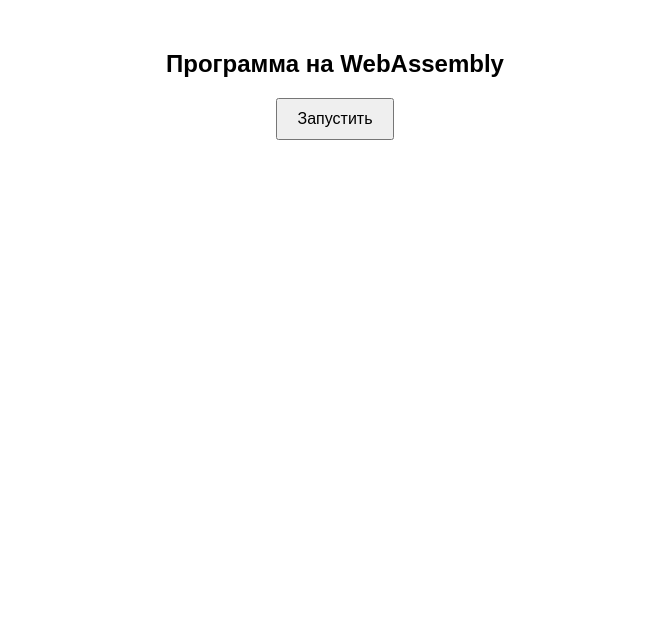
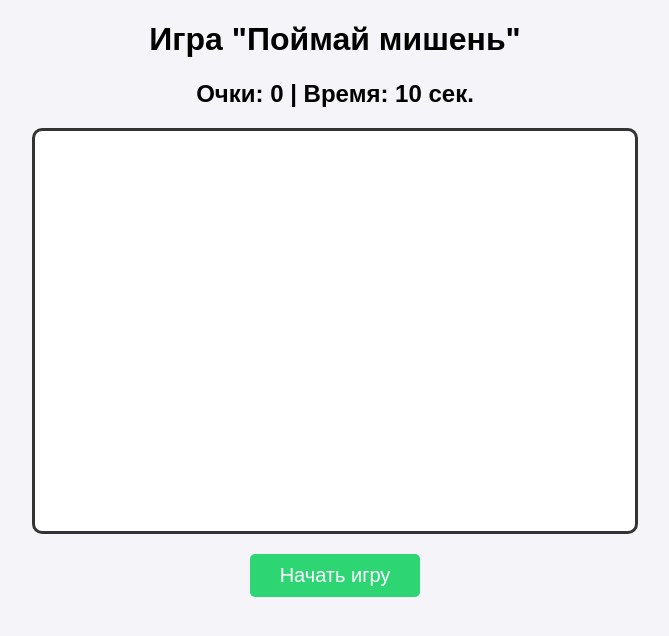
Before and after one commit to annnnn234/wasm-lab, a plain HTML site: page index.html in a window 1280 px wide. Shown: the whole page, without its empty margins (305-974 px from the left). Drawn offline with Linux system fonts and the light colour scheme.

Commit message:
Update title and structure for game interface

```diff
--- a/index.html
+++ b/index.html
@@ -2,13 +2,25 @@
 <html>
 <head>
     <meta charset="UTF-8">
-    <title>Моя Wasm программа</title>
+    <title>Моя Wasm Игра</title>
+    <style>
+        body { font-family: sans-serif; text-align: center; margin-top: 20px; background-color: #f4f4f9; }
+        #game-area { position: relative; width: 600px; height: 400px; margin: 20px auto; border: 3px solid #333; background: white; border-radius: 10px; overflow: hidden; }
+        #target { position: absolute; width: 50px; height: 50px; background-color: #ff4757; border-radius: 50%; cursor: pointer; display: none; box-shadow: 0 4px 8px rgba(0,0,0,0.3); }
+        #info { font-size: 24px; font-weight: bold; }
+        #start-btn { padding: 10px 30px; font-size: 20px; cursor: pointer; background-color: #2ed573; color: white; border: none; border-radius: 5px; }
+        #start-btn:disabled { background-color: #ccc; }
+    </style>
 </head>
-<body style="font-family: sans-serif; text-align: center; margin-top: 50px;">
-    <h2>Программа на WebAssembly</h2>
-    <button id="run" style="padding: 10px 20px; font-size: 16px; cursor: pointer;">Запустить</button>
-    <p id="output" style="font-size: 20px; color: green; margin-top: 20px;"></p>
+<body>
+    <h1>Игра "Поймай мишень"</h1>
+    <div id="info">Очки: <span id="score">0</span> | Время: <span id="time">10</span> сек.</div>
 
+    <div id="game-area">
+        <div id="target"></div>
+    </div>
+
+    <button id="start-btn">Начать игру</button>
     <script src="main.js"></script>
 </body>
 </html>
```
